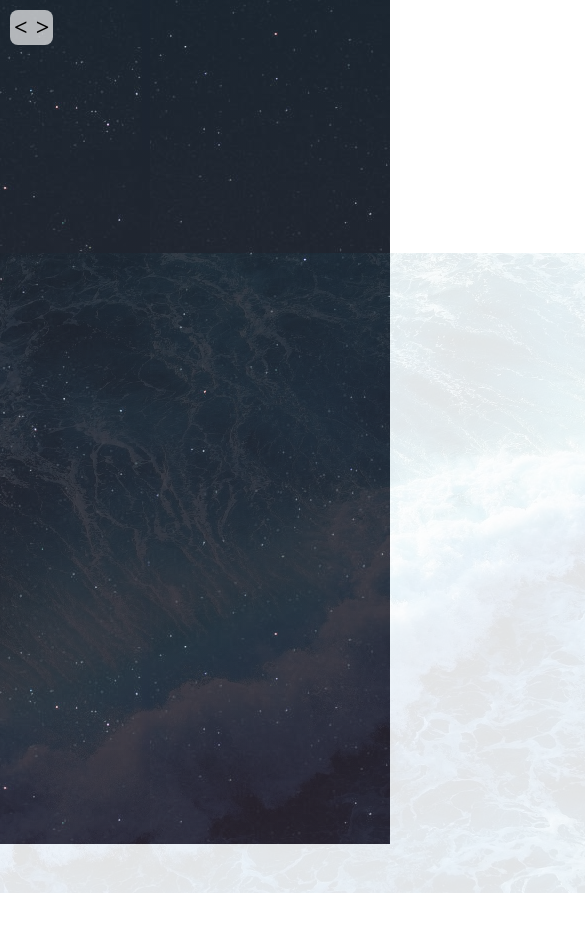
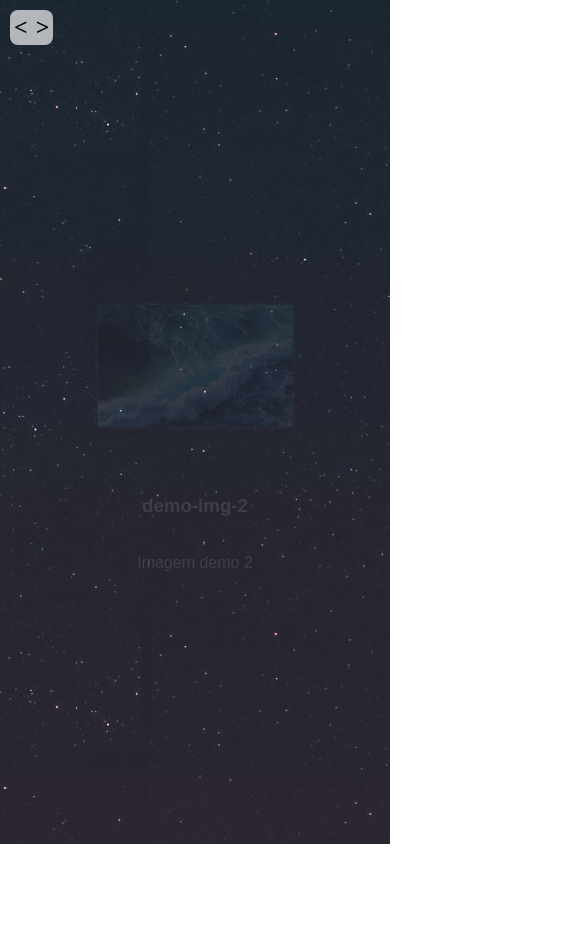
Before and after one commit to guilhermerodrigues680/vue-animated-slide-show, a Vue app: page / in a window 390 px wide. Shown: the top 932 px of the page, 585 px wide, since content can reach past the window. After the commit the page ends 844 px from the top, so only its background shows below. Built offline with nearby package versions, Linux system fonts and the light colour scheme.

Commit message:
Corrigido ImageCard no mobile

```diff
--- a/src/components/ImageCard.vue
+++ b/src/components/ImageCard.vue
@@ -25,18 +25,29 @@ h3, p {
 
 .wrapper {
   display: grid;
-  grid-template-columns: repeat(1, minmax(0, 1fr));
+  grid-template-columns: 1fr;
   grid-template-rows: 4fr 1fr 1fr;
   place-items: center;
   height: 40%;
   width: 50%;
+  position: relative;
+  user-select: none;
+}
+
+/* disable select */
+.wrapper::before {
+  content: "";
+  display: block;
+  z-index: 1;
+  position: absolute;
+  width: 100%;
+  height: 100%;
 }
 
 .photo {
   height: 100%;
-  width: auto;
+  width: 100%;
   object-fit: contain;
-  border-radius: 0.5rem;
-  vertical-align: middle;
+  filter: drop-shadow(0px 0px 1px rgb(224, 195, 252, 0.3)) drop-shadow(0px 0px 5px rgb(224, 195, 252, 0.3));
 }
 </style>
```
